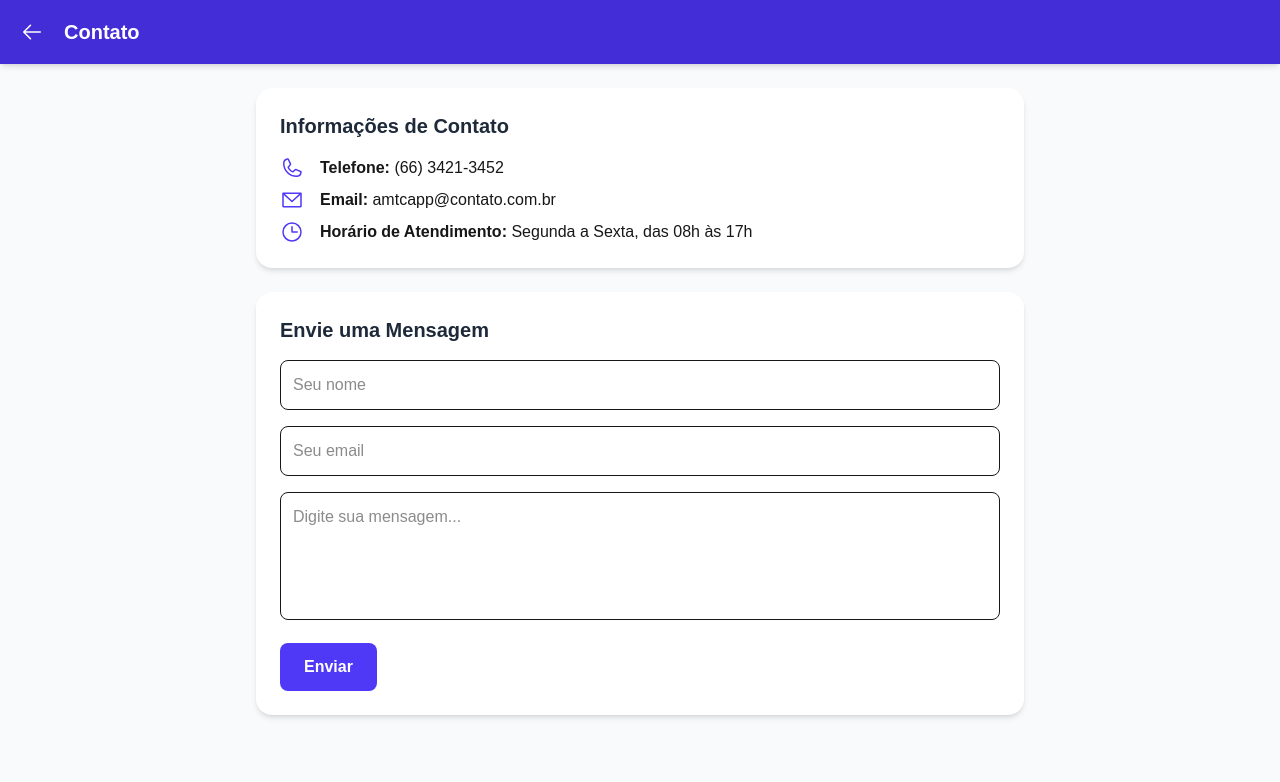
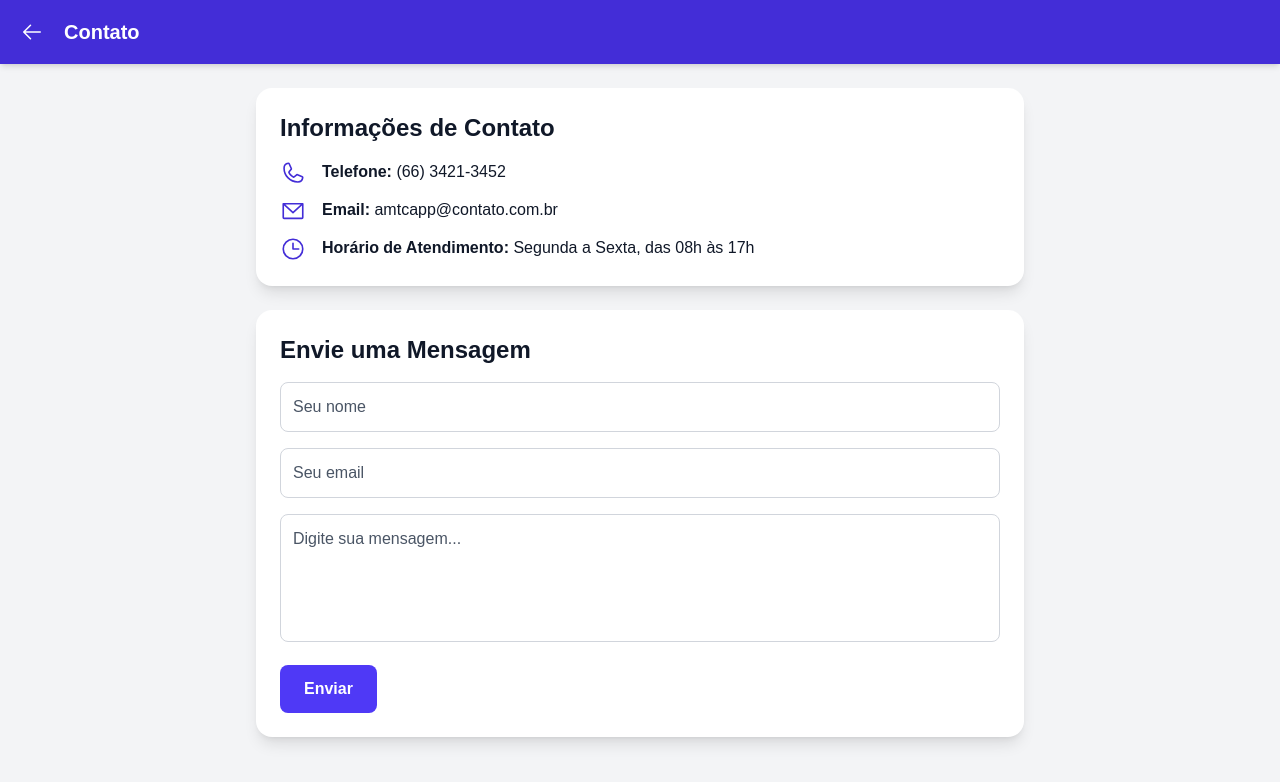
Before and after one commit to IDaniloSousa/roobus, a Next.js app: page /contato in a window 1280 px wide. Shown: the top 782 px of the page. Built offline with nearby package versions, Linux system fonts and the light colour scheme.

Commit message:
Contato atualizado

```diff
--- a/src/app/contato/page.tsx
+++ b/src/app/contato/page.tsx
@@ -1,55 +1,51 @@
 // src/app/contato/page.tsx
 'use client';
 
-import { useState } from 'react';
-import {
-  Phone, EnvelopeSimple, Info,
-  Clock
-} from '@phosphor-icons/react';
-import Header from '@/components/Header'; // Importando nosso Header reutilizável
+import { Phone, EnvelopeSimple, Clock } from '@phosphor-icons/react';
+import Header from '@/components/Header';
 
 export default function Contato() {
   return (
     <>
       <Header title="Contato" showBackButton={true} />
 
-      <main className="min-h-screen bg-gray-50 p-6 flex justify-center">
+      <main className="min-h-screen bg-gray-100 p-6 flex justify-center">
         <div className="w-full max-w-3xl space-y-6">
 
           {/* Cartão de Informações */}
-          <div className="bg-white p-6 rounded-2xl shadow-md">
-            <h2 className="text-xl font-semibold mb-4 text-gray-800">Informações de Contato</h2>
-            <div className="flex items-start gap-4 mb-2">
-              <Phone className="text-indigo-600" size={24} />
+          <div className="bg-white p-6 rounded-2xl shadow-lg text-gray-900">
+            <h2 className="text-2xl font-bold mb-4">Informações de Contato</h2>
+            <div className="flex items-start gap-4 mb-3">
+              <Phone className="text-indigo-700" size={26} />
               <p><strong>Telefone:</strong> (66) 3421-3452</p>
             </div>
-            <div className="flex items-start gap-4 mb-2">
-              <EnvelopeSimple className="text-indigo-600" size={24} />
+            <div className="flex items-start gap-4 mb-3">
+              <EnvelopeSimple className="text-indigo-700" size={26} />
               <p><strong>Email:</strong> amtcapp@contato.com.br</p>
             </div>
             <div className="flex items-start gap-4">
-              <Clock className="text-indigo-600" size={24} />
+              <Clock className="text-indigo-700" size={26} />
               <p><strong>Horário de Atendimento:</strong> Segunda a Sexta, das 08h às 17h</p>
             </div>
           </div>
 
           {/* Formulário de Contato */}
-          <div className="bg-white p-6 rounded-2xl shadow-md">
-            <h2 className="text-xl font-semibold mb-4 text-gray-800">Envie uma Mensagem</h2>
+          <div className="bg-white p-6 rounded-2xl shadow-lg text-gray-900">
+            <h2 className="text-2xl font-bold mb-4">Envie uma Mensagem</h2>
             <form className="space-y-4">
               <input
                 type="text"
                 placeholder="Seu nome"
-                className="w-full p-3 border rounded-lg focus:outline-none focus:ring-2 focus:ring-indigo-400"
+                className="w-full p-3 border border-gray-300 rounded-lg text-gray-900 placeholder-gray-600 focus:outline-none focus:ring-2 focus:ring-indigo-500"
               />
               <input
                 type="email"
                 placeholder="Seu email"
-                className="w-full p-3 border rounded-lg focus:outline-none focus:ring-2 focus:ring-indigo-400"
+                className="w-full p-3 border border-gray-300 rounded-lg text-gray-900 placeholder-gray-600 focus:outline-none focus:ring-2 focus:ring-indigo-500"
               />
               <textarea
                 placeholder="Digite sua mensagem..."
-                className="w-full p-3 border rounded-lg focus:outline-none focus:ring-2 focus:ring-indigo-400 h-32 resize-none"
+                className="w-full p-3 border border-gray-300 rounded-lg text-gray-900 placeholder-gray-600 focus:outline-none focus:ring-2 focus:ring-indigo-500 h-32 resize-none"
               />
               <button
                 type="submit"
@@ -59,6 +55,7 @@ export default function Contato() {
               </button>
             </form>
           </div>
+
         </div>
       </main>
     </>
```
